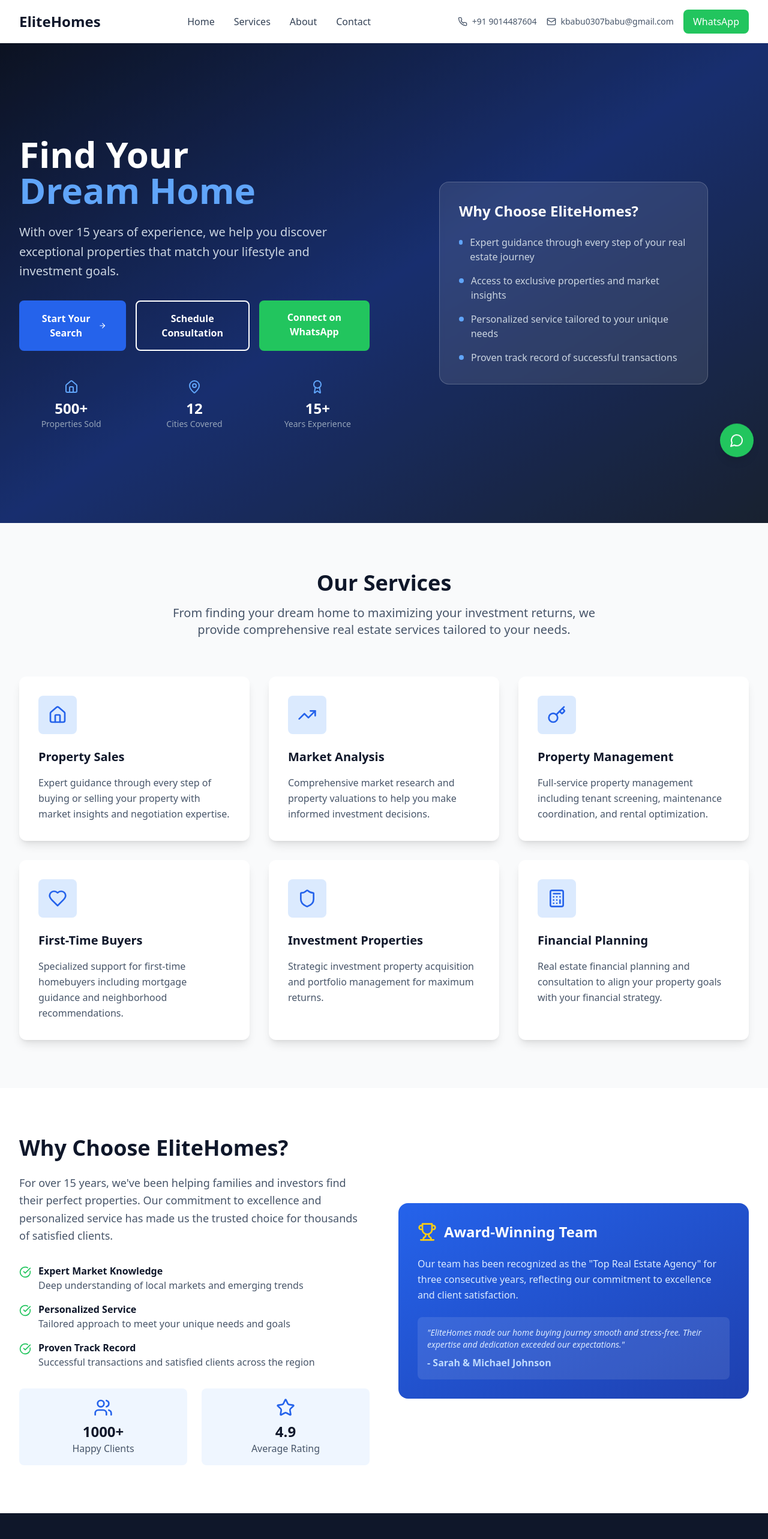
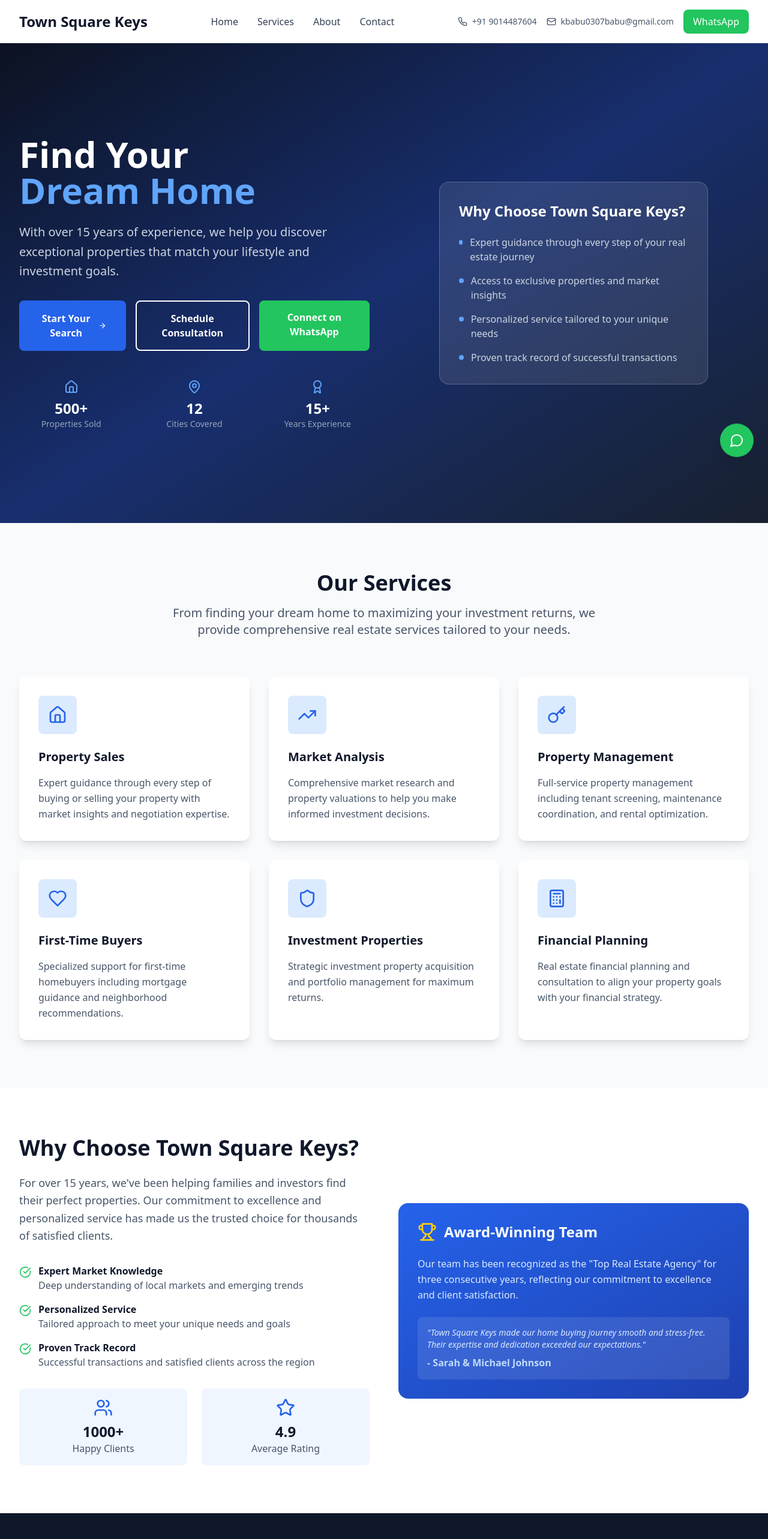
Before and after one commit to Babu-Kottacheruvu/my-start-Up-elite-home, a React (Vite) app: page / in a window 1280 px wide. Shown: the top 2566 px of the page at 60% size. Built offline with nearby package versions, Linux system fonts and the light colour scheme.

Commit message:
EH - TSK

```diff
--- a/src/components/About.tsx
+++ b/src/components/About.tsx
@@ -1,4 +1,3 @@
-
 import React from 'react';
 import { CheckCircle, Users, Star, Trophy } from 'lucide-react';
 
@@ -9,7 +8,7 @@
         <div className="grid lg:grid-cols-2 gap-12 items-center">
           <div>
             <h2 className="text-4xl font-bold text-slate-900 mb-6">
-              Why Choose EliteHomes?
+              Why Choose Town Square Keys?
             </h2>
             <p className="text-lg text-slate-600 mb-8 leading-relaxed">
               For over 15 years, we've been helping families and investors find their perfect properties.
@@ -67,7 +66,7 @@
               </p>
               <div className="bg-white/10 rounded-lg p-4">
                 <p className="text-sm text-blue-100 italic">
-                  "EliteHomes made our home buying journey smooth and stress-free. Their expertise and
+                  "Town Square Keys made our home buying journey smooth and stress-free. Their expertise and
                   dedication exceeded our expectations."
                 </p>
                 <p className="text-blue-200 font-semibold mt-2">- Sarah & Michael Johnson</p>
--- a/src/components/Contact.tsx
+++ b/src/components/Contact.tsx
@@ -98,8 +98,8 @@
                 </div>
                 <div>
                   <h4 className="font-semibold text-lg">Email</h4>
-                  <a href="mailto:info@elitehomes.com" className="text-slate-300 hover:text-blue-400 transition-colors block">info@elitehomes.com</a>
-                  <a href="mailto:sales@elitehomes.com" className="text-slate-300 hover:text-blue-400 transition-colors block">sales@elitehomes.com</a>
+                  <a href="mailto:info@townsquarekeys.com" className="text-slate-300 hover:text-blue-400 transition-colors block">info@townsquarekeys.com</a>
+                  <a href="mailto:sales@townsquarekeys.com" className="text-slate-300 hover:text-blue-400 transition-colors block">sales@townsquarekeys.com</a>
                 </div>
               </div>
 
--- a/src/components/Footer.tsx
+++ b/src/components/Footer.tsx
@@ -1,4 +1,3 @@
-
 import React from 'react';
 import { Facebook, Twitter, Instagram, Linkedin, Heart } from 'lucide-react';
 
@@ -8,7 +7,7 @@
       <div className="max-w-7xl mx-auto px-4 sm:px-6 lg:px-8 py-12">
         <div className="grid md:grid-cols-4 gap-8">
           <div className="col-span-1 md:col-span-2">
-            <h3 className="text-2xl font-bold mb-4">EliteHomes</h3>
+            <h3 className="text-2xl font-bold mb-4">Town Square Keys</h3>
             <p className="text-slate-300 mb-6 leading-relaxed">
               Your trusted partner in real estate for over 15 years. We're committed to helping
               you find the perfect property and achieve your real estate dreams.
@@ -51,8 +50,8 @@
         </div>
 
         <div className="border-t border-slate-700 mt-8 pt-8 flex flex-col md:flex-row justify-between items-center">
-          <p className="text-slate-400 text-sm">
-            © 2024 EliteHomes. All rights reserved.
+          <p className="text-center text-slate-400 text-sm">
+            © 2024 Town Square Keys. All rights reserved.
           </p>
           <p className="text-slate-400 text-sm flex items-center gap-1 mt-2 md:mt-0">
             Made By Kottacheruvu Babu, for finding your perfect home.
--- a/src/components/Header.tsx
+++ b/src/components/Header.tsx
@@ -13,7 +13,7 @@
       <div className="max-w-7xl mx-auto px-4 sm:px-6 lg:px-8">
         <div className="flex justify-between items-center py-4">
           <div className="flex items-center">
-            <h1 className="text-2xl font-bold text-slate-900">EliteHomes</h1>
+            <h1 className="text-2xl font-bold text-slate-900">Town Square Keys</h1>
           </div>
 
           <nav className="hidden md:flex items-center space-x-8">
--- a/src/components/Hero.tsx
+++ b/src/components/Hero.tsx
@@ -75,7 +75,7 @@
 
           <div className="relative animate-fade-in lg:flex lg:justify-center">
             <div className="bg-white/10 backdrop-blur-sm rounded-2xl p-8 border border-white/20 max-w-md">
-              <h3 className="text-2xl font-bold mb-6 text-white">Why Choose EliteHomes?</h3>
+              <h3 className="text-2xl font-bold mb-6 text-white">Why Choose Town Square Keys?</h3>
               <div className="space-y-4">
                 <div className="flex items-start gap-3">
                   <div className="w-2 h-2 bg-blue-400 rounded-full mt-2"></div>
```
